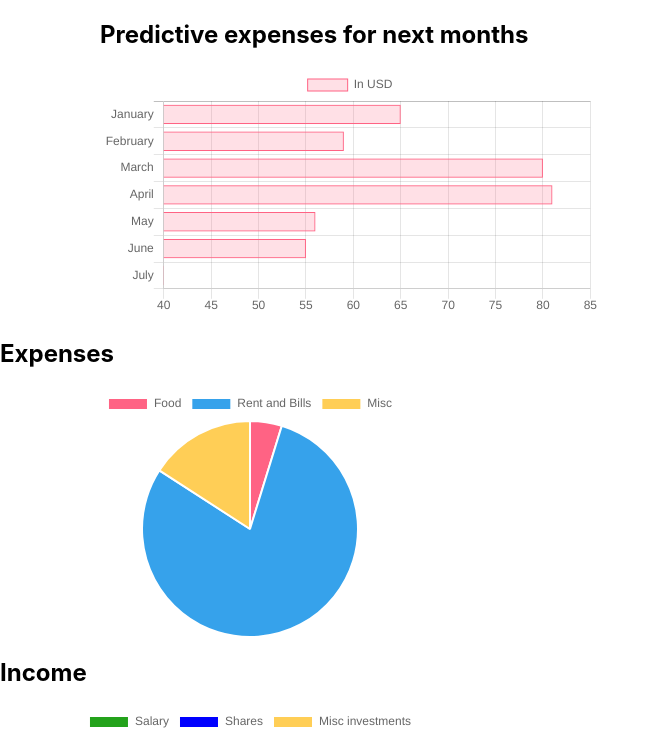
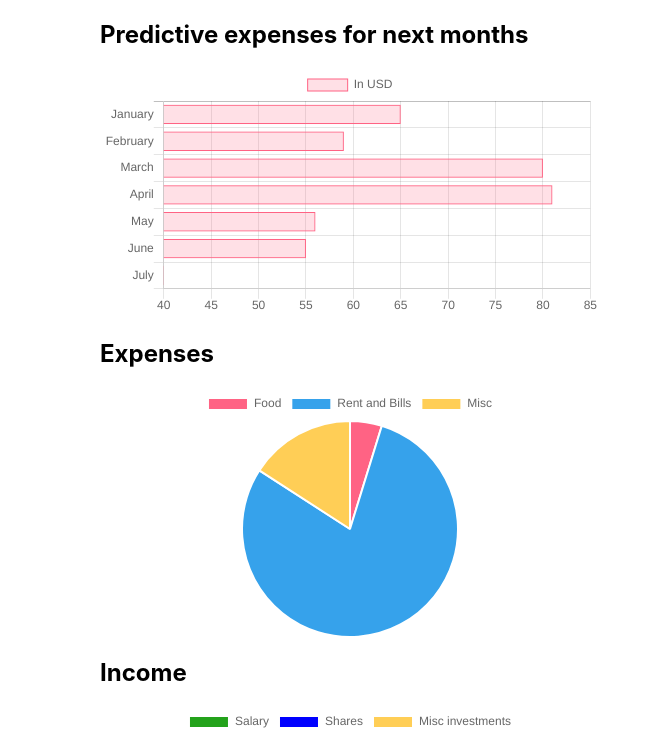
Before and after one commit to nachiketWattamwar/moneyMatters, a React (Create React App) app in the folder moneymatters/: page /detailFinances in a window 1280 px wide. Shown: the top 738 px of the page, without its empty margins (0-659 px from the left). Built offline with nearby package versions, Linux system fonts and the light colour scheme.

Commit message:
aligning the charts together

```diff
--- a/moneymatters/src/components/DetailFinances.js
+++ b/moneymatters/src/components/DetailFinances.js
@@ -51,9 +51,9 @@ const dataIncome = {
 export default class DetailFinances extends Component {
   render() {
     return (
-      <div>
+      <div style={divStyle}>
         <span style={spanStyle}>
-          <div style={divStyle}>
+          <div>
             <h2>Predictive expenses for next months</h2>
             <HorizontalBar data={dataHori} />
           </div>
```
